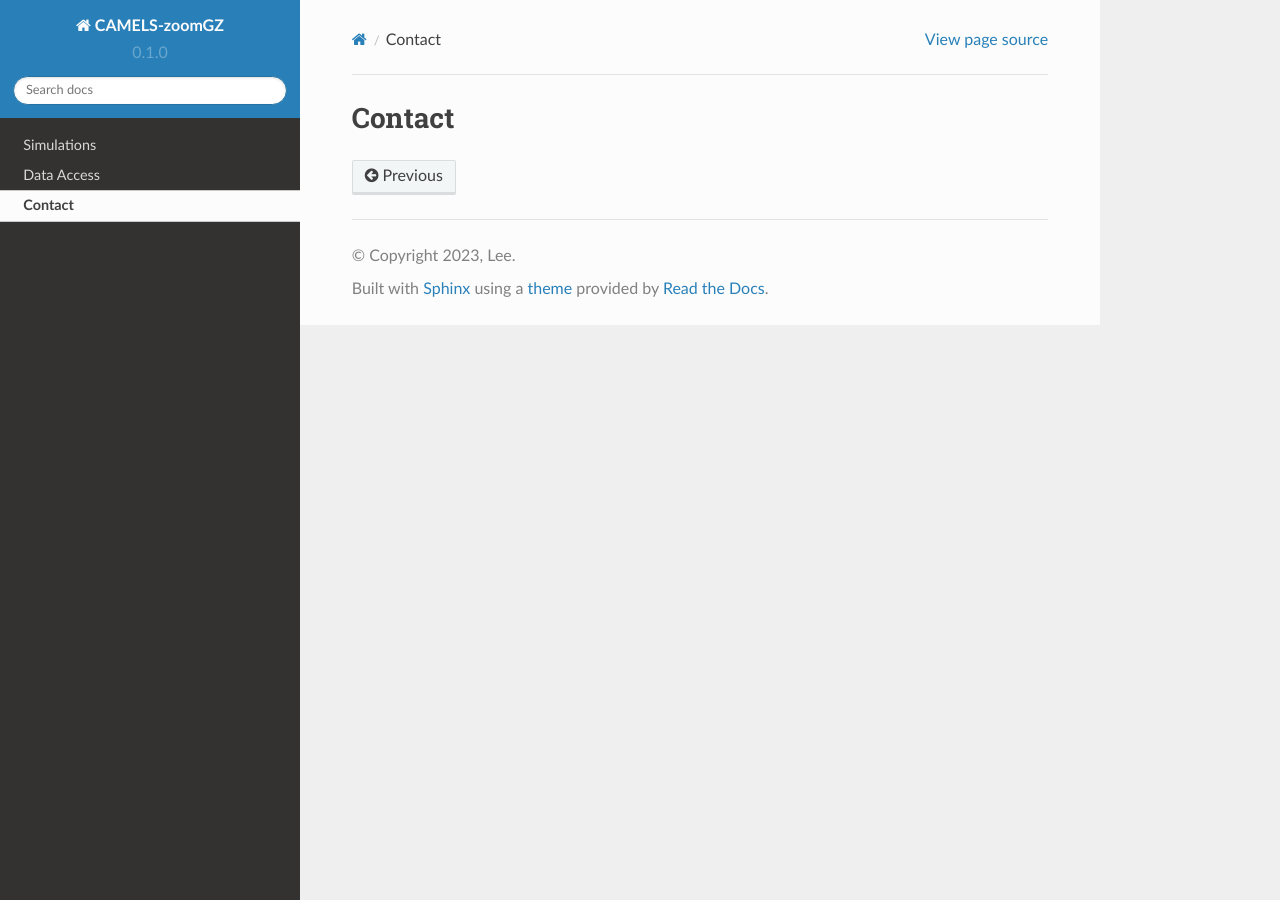
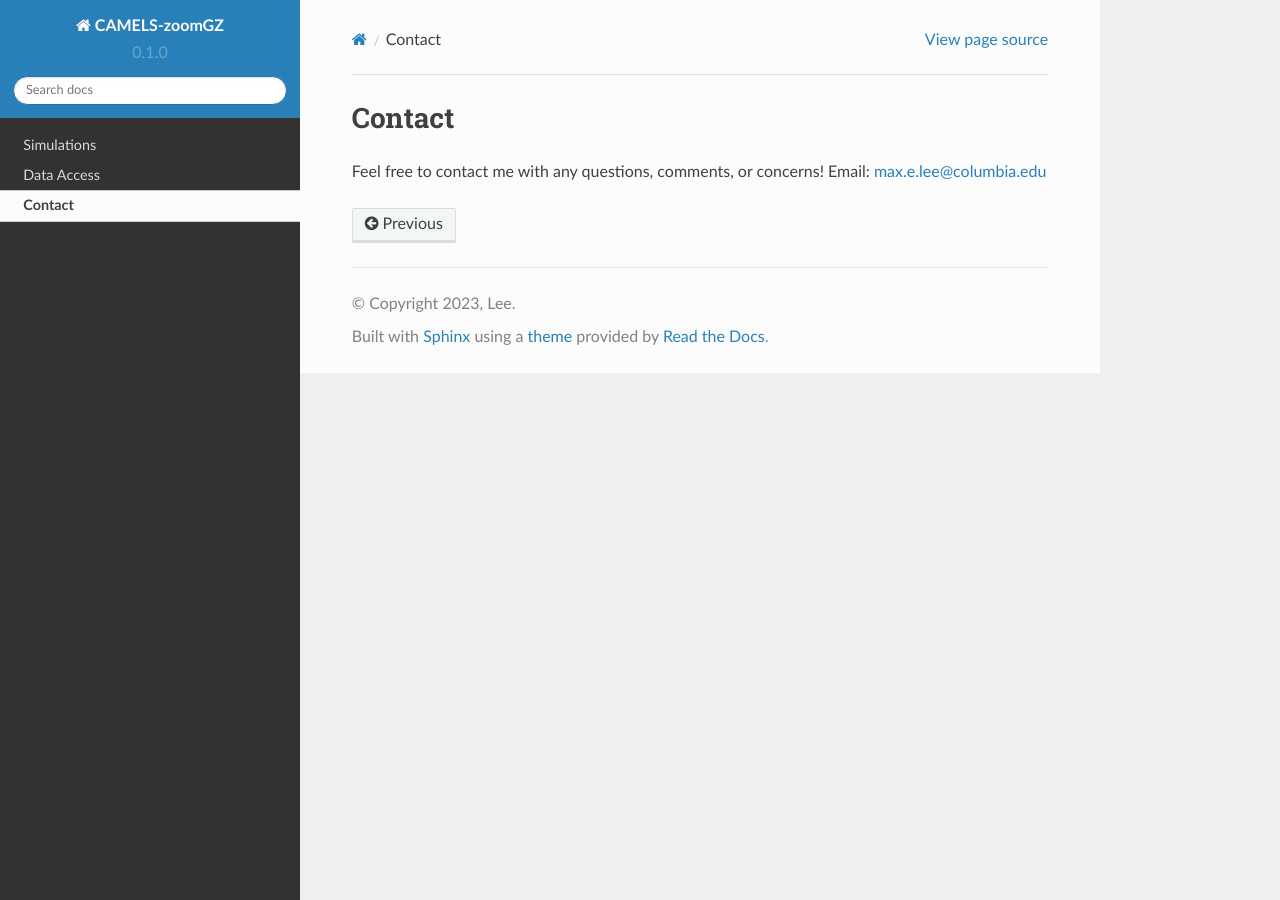
Before and after one commit to Maxelee/zoomGZ, a Sphinx documentation site: the page built from docs/source/contact.rst, in a window 1280 px wide. Built offline with Sphinx 7.4.7 and the Read the Docs theme 2.0.0, drawn with Linux system fonts in a browser that asks for light colours.

Commit message:
Update contact.rst

```diff
--- a/docs/source/contact.rst
+++ b/docs/source/contact.rst
@@ -1,2 +1,4 @@
 Contact
 =====
+Feel free to contact me with any questions, comments, or concerns!
+Email: max.e.lee@columbia.edu
```
